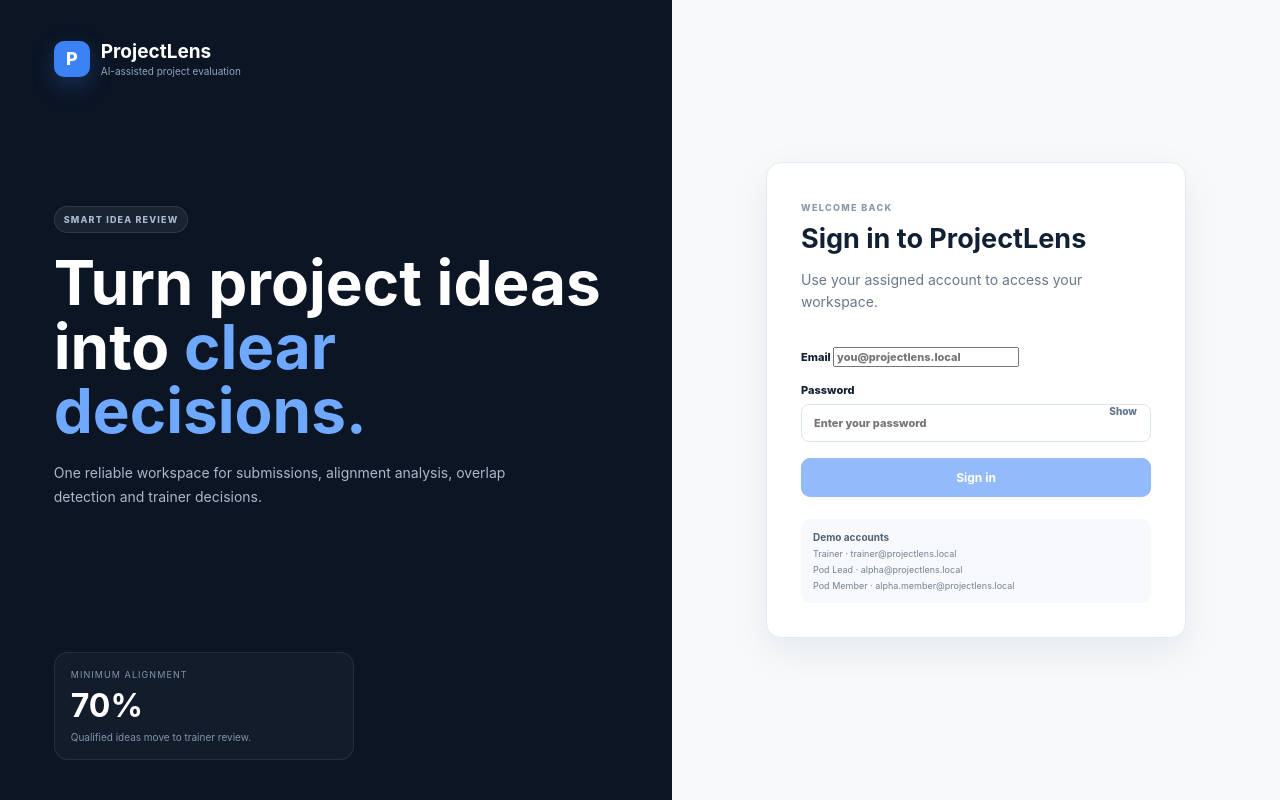
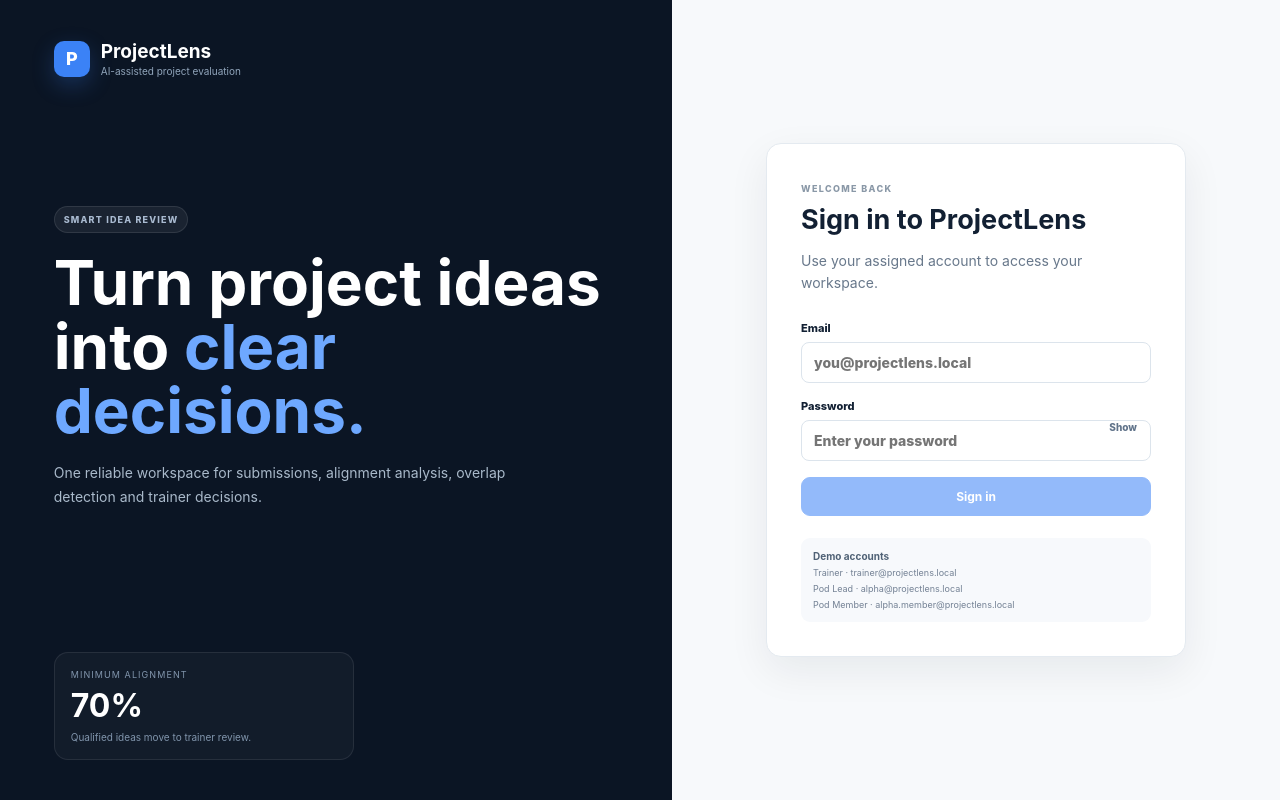
Before and after one commit to Rohan200428/projectLens, an Angular app in the folder frontend/: page /login in a window 1280 px wide. Built offline with nearby package versions, Linux system fonts and the light colour scheme.

Commit message:
Enhance login card input styles
Added styles for login card input including width, border, border-radius, background, color, padding, font-size, and transition effects.

```diff
--- a/frontend/src/styles.scss
+++ b/frontend/src/styles.scss
@@ -979,6 +979,22 @@ a {
 }
 .login-card input {
   margin-top: 7px;
+  width: 100%;
+  border: 1px solid #dce4ec;
+  border-radius: 8px;
+  background: #fff;
+  color: var(--ink);
+  padding: 11px 12px;
+  outline: 0;
+  font-size: 14px;
+  box-sizing: border-box;
+  transition:
+    border-color 0.15s,
+    box-shadow 0.15s;
+}
+.login-card input:focus {
+  border-color: #82b0f5;
+  box-shadow: 0 0 0 3px #e9f2ff;
 }
 .password-field {
   position: relative;
```
